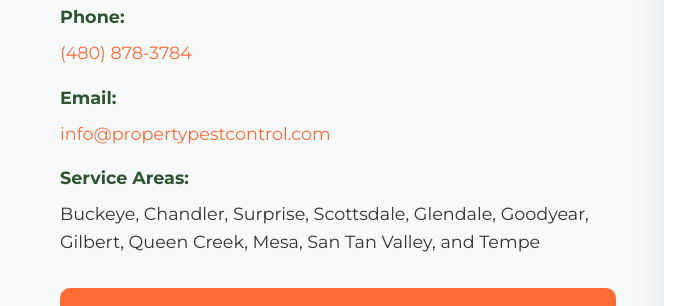
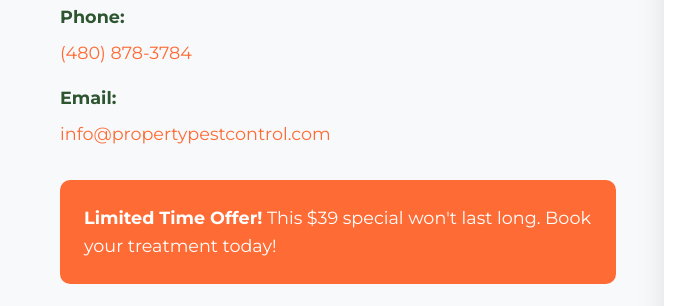
Before and after one commit to jojosuh02/propertypestcontrol, a plain HTML site: page index.html in a window 1280 px wide. Shown: the part 3036-3342 px from the top of the page, 0-692 px from the left. Drawn offline with Linux system fonts and the light colour scheme; a script that the page names is missing.

Commit message:
service areas removal

```diff
--- a/index.html
+++ b/index.html
@@ -148,10 +148,6 @@
                         <div class="contact-item">
                             <strong>Email:</strong>
                             <a href="mailto:info@propertypestcontrol.com">info@propertypestcontrol.com</a>
-                        </div>
-                        <div class="contact-item">
-                            <strong>Service Areas:</strong>
-                            <span>Buckeye, Chandler, Surprise, Scottsdale, Glendale, Goodyear, Gilbert, Queen Creek, Mesa, San Tan Valley, and Tempe</span>
                         </div>
                     </div>
 
```
